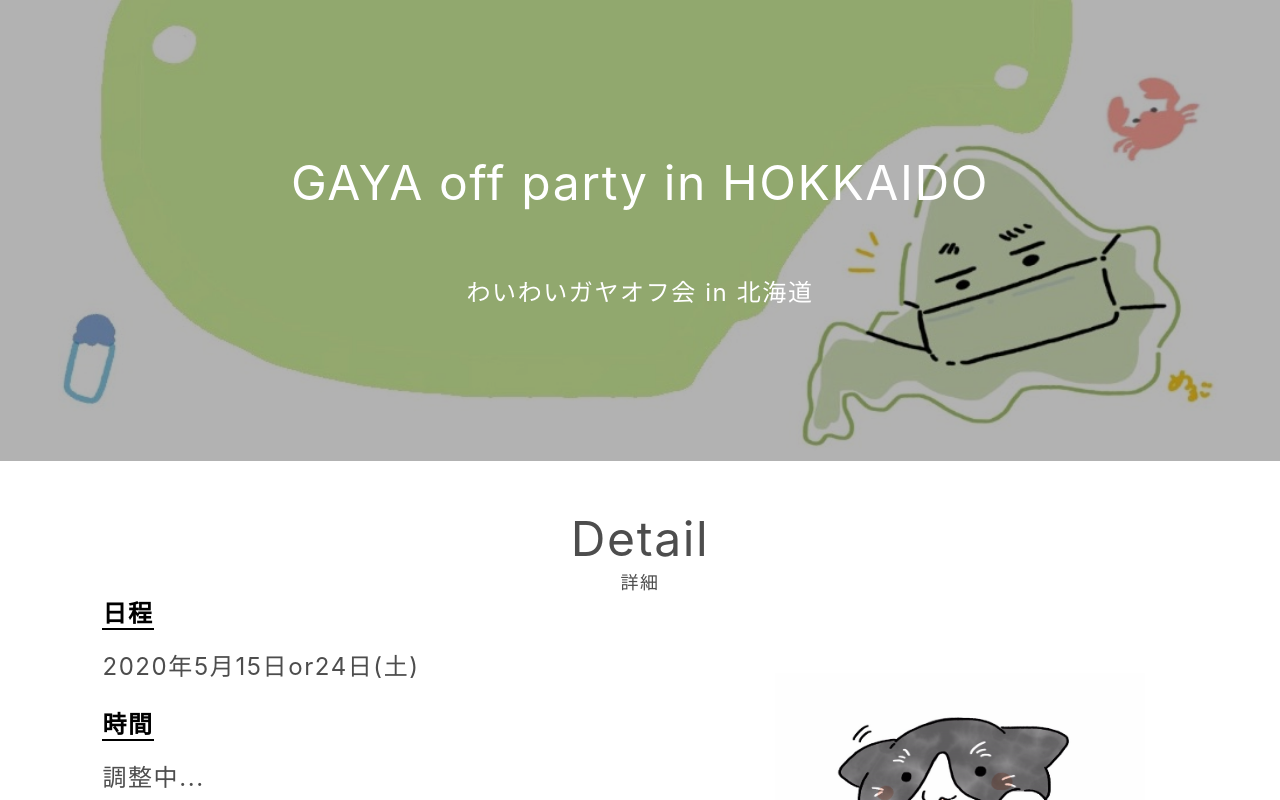
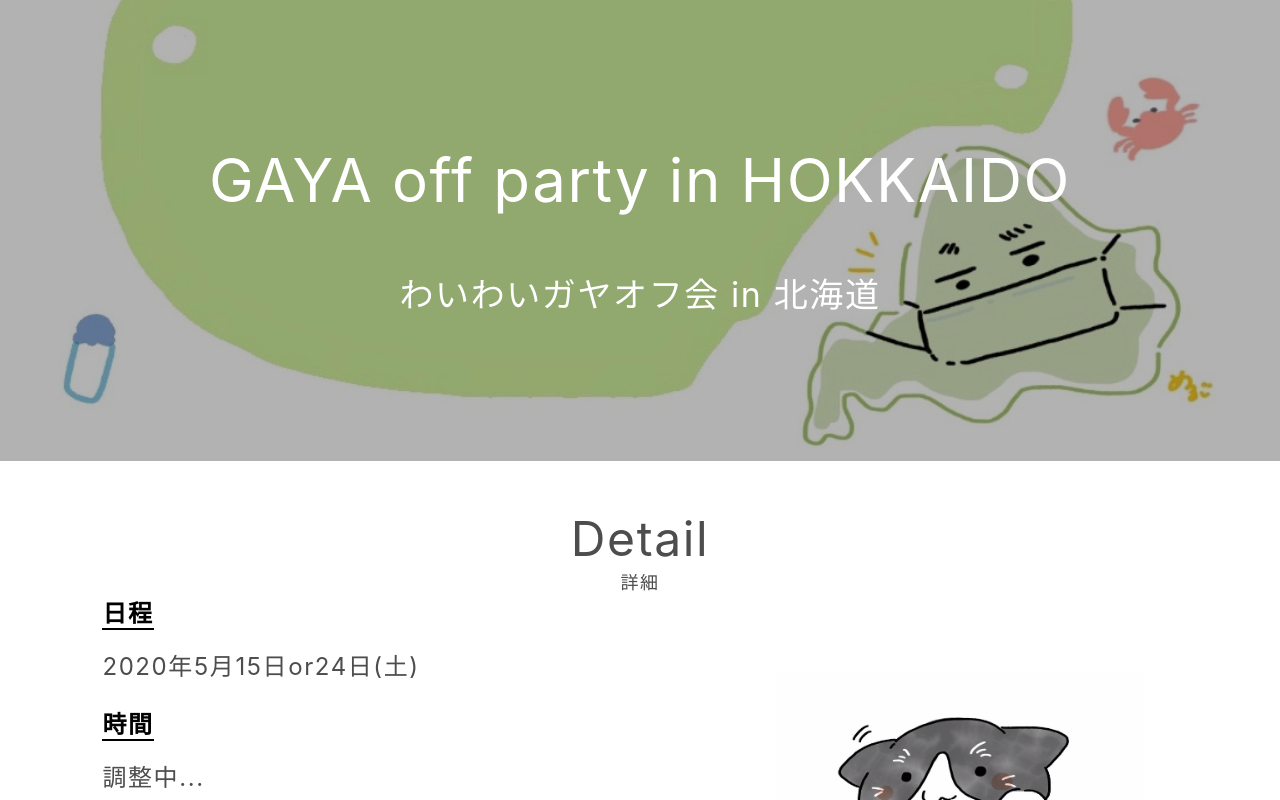
Before and after one commit to mr04vv/gaya-off-party-hokkaido, a React (Create React App) app: page / in a window 1280 px wide. Shown: the top 800 px of the page. Built offline with nearby package versions, Linux system fonts and the light colour scheme; a web font is replaced by a local one.

Commit message:
fix: font size

```diff
--- a/src/sections/Top/style.ts
+++ b/src/sections/Top/style.ts
@@ -36,7 +36,13 @@ export const TitleContainer = styled.div`
 `;
 
 export const Title = styled.p`
-  font-size: 48px;
+  font-size: 60px;
+  @media (max-width: 1024px) {
+    font-size: 48px;
+  }
+  @media (max-width: 800px) {
+    font-size: 36px;
+  }
   margin: 0;
   text-align: center;
   color: ${COLOR_WHITE};
@@ -47,7 +53,13 @@ export const Title = styled.p`
 `;
 
 export const SubTitle = styled.p`
-  font-size: 24px;
+  font-size: 34px;
+  @media (max-width: 1024px) {
+    font-size: 28px;
+  }
+  @media (max-width: 800px) {
+    font-size: 20px;
+  }
   margin: 0;
   text-align: center;
   color: ${COLOR_WHITE};
```
